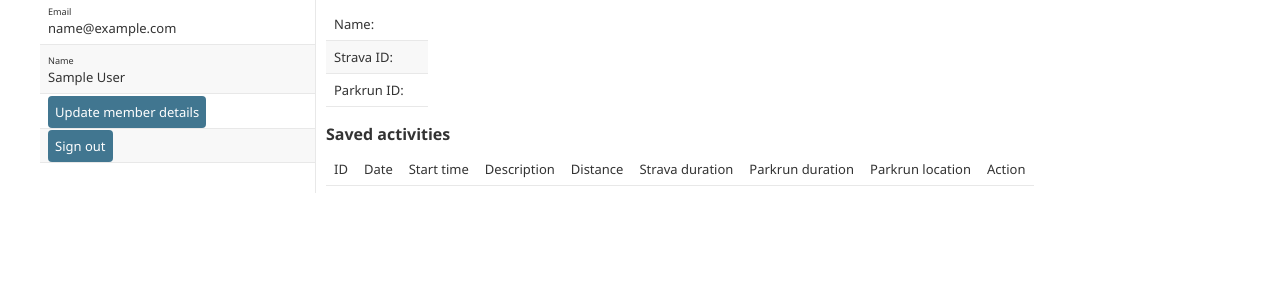
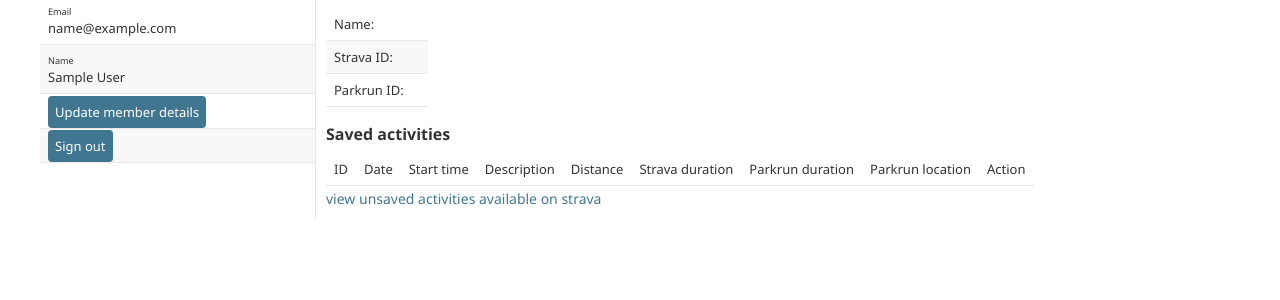
Before and after one commit to timcu/django_bpaml_strava_site, a Django app: page /bpaml-strava/view-activities/athlete/1 in a window 1280 px wide. Shown: the part 150-450 px from the top of the page. Run offline with Django 5.2, Linux system fonts and the light colour scheme; the visitor is signed in with stand-in values (Sample User, id 1); data comes from the database, SQL or seed files in the repository; lists and menus that the app fills with data are empty; some libraries are stand-ins or nearby versions.

Commit message:
Fetch activities from strava using token

```diff
--- a/django_bpaml_strava/templates/django_bpaml_strava/athlete.html
+++ b/django_bpaml_strava/templates/django_bpaml_strava/athlete.html
@@ -43,6 +43,33 @@
     </tr>
     {% endfor %}
 </table>
+{% if list_strava_activities %}
+<h2>Other strava activities</h2>
+<table>
+    <tr>
+        <th>ID</th>
+        <th>Date</th>
+        <th>Start time</th>
+        <th>Description</th>
+        <th>Distance</th>
+        <th>Strava duration</th>
+        <th>Action</th>
+    </tr>
+    {% for activity in list_strava_activities %}
+    <tr>
+        <td>{{ activity.id }}</td>
+        <td>{{ activity.start_date_local }}</td>
+        <td>{{ activity.moving_time }}</td>
+        <td>{{ activity.name }}</td>
+        <td>{{ activity.distance }}</td>
+        <td>{{ activity.elapsed_time }}</td>
+        <td>TODO hyperlink to save</td>
+    </tr>
+    {% endfor %}
+</table>
+{% else %}
+<p><a href="{% url 'view-unsaved-activities-available-on-strava' athlete.uid %}">view unsaved activities available on strava</a> </p>
+{% endif %}
 {% else %}
 <p>Please sign in to update member details</p>
 {% endif %}
--- a/django_bpaml_strava/urls.py
+++ b/django_bpaml_strava/urls.py
@@ -1,7 +1,10 @@
 from django.urls import path
 from django_bpaml_strava.views import index_page, athlete_page, view_activities
+from django_bpaml_strava.views import fetch_and_view_activities
+
 urlpatterns = [
   path('', index_page, name='index'),
   path('athlete/<str:strava_id>/', athlete_page, name='athlete'),
   path('view-activities/athlete/<int:strava_id>', view_activities, name='view-activities'),
+  path('view-unsaved-activities-available-on-strava/athlete/<int:strava_id>', fetch_and_view_activities, name='view-unsaved-activities-available-on-strava'),
 ]
--- a/django_bpaml_strava/views.py
+++ b/django_bpaml_strava/views.py
@@ -1,9 +1,17 @@
+import datetime
+import logging
+import requests
+import zoneinfo
 from allauth.socialaccount.models import SocialAccount
 from django.shortcuts import render, get_object_or_404
 from django.db.models import Prefetch
 from django.contrib.auth.decorators import login_required
 from django_bpaml_strava.models import Activity, User
 
+from django_bpaml_strava.strava_token import fetch_strava_token
+
+logger = logging.getLogger(__name__)
+BASE_TZ = zoneinfo.ZoneInfo("Australia/Brisbane")
 
 def index_page(request):
     """Find all athletes """
@@ -38,3 +46,58 @@ def view_activities(request, strava_id):
     social_account = social_account_with_sorted_activities(strava_id)
     context = {'athlete': social_account}
     return render(request, 'django_bpaml_strava/athlete.html', context)
+
+
+def fetch_activities_from_strava(strava_id):
+    """Fetch all the strava activities for a user in first three months of current year without saving them"""
+    social_token = fetch_strava_token(strava_id)
+
+    year = datetime.datetime.now(BASE_TZ).year
+    after = int(datetime.datetime(year, 1, 1, 0, 0, tzinfo=BASE_TZ).timestamp())
+    before = int(datetime.datetime(year, 4, 1, 0, 0, tzinfo=BASE_TZ).timestamp())
+
+    # Define the endpoint and headers
+    url = 'https://www.strava.com/api/v3/athlete/activities'
+    headers = {'Authorization': f'Bearer {social_token.token}'}
+
+    # Define parameters for the request
+    params = {
+        'before': before,
+        'after': after,
+        'page': 1,
+        'per_page': 200,
+    }
+
+    # Make the GET request with parameters
+    response = requests.get(url, headers=headers, params=params)
+
+    # Check if the request was successful
+    if response.ok:
+        activity_data = response.json()
+        logger.info(f"Athlete activities for authorized user: {len(activity_data)}")
+        return activity_data
+    else:
+        logger.warning(f"Error requesting activities from strava {response.status_code}: {response.text}")
+        return None
+
+
+@login_required
+def fetch_and_view_activities(request, strava_id):
+    """Fetch activities from strava, no filtering, and display asking user which ones should be saved
+
+    Triggered by URL 'bpaml-strava/show-unsaved-activities-available-on-strava'
+    """
+    list_strava_activities = fetch_activities_from_strava(strava_id)
+    if list_strava_activities is None:
+        return index_page(request)
+    social_account = social_account_with_sorted_activities(strava_id)
+    # omit the ones already saved
+    set_activity_id = set(a.activity_id for a in social_account.user.activity_set.all())
+    logger.info(f"{set_activity_id=}")
+    for i in range(len(list_strava_activities)-1, 0, -1):
+        if list_strava_activities[i]['id'] in set_activity_id:
+            del list_strava_activities[i]
+    list_new_strava_activities = [d for d in list_strava_activities if d['id'] not in set_activity_id]
+    # display the results
+    context = {'athlete': social_account, 'list_strava_activities': list_new_strava_activities}
+    return render(request, 'django_bpaml_strava/athlete.html', context)
--- a/django_bpaml_strava_site/settings.py
+++ b/django_bpaml_strava_site/settings.py
@@ -139,6 +139,8 @@ AUTH_USER_MODEL = 'django_bpaml_strava.User'
 
 SOCIALACCOUNT_PROVIDERS = {'strava': {'SCOPE': ['read,activity:read']}}
 
+SOCIALACCOUNT_STORE_TOKENS = True
+
 LOGIN_REDIRECT_URL = "/bpaml-strava/"
 LOGOUT_REDIRECT_URL = "/bpaml-strava/"
 
```
Also changed, not shown: django_bpaml_strava/strava_token.py (added, +43 -0 lines).
